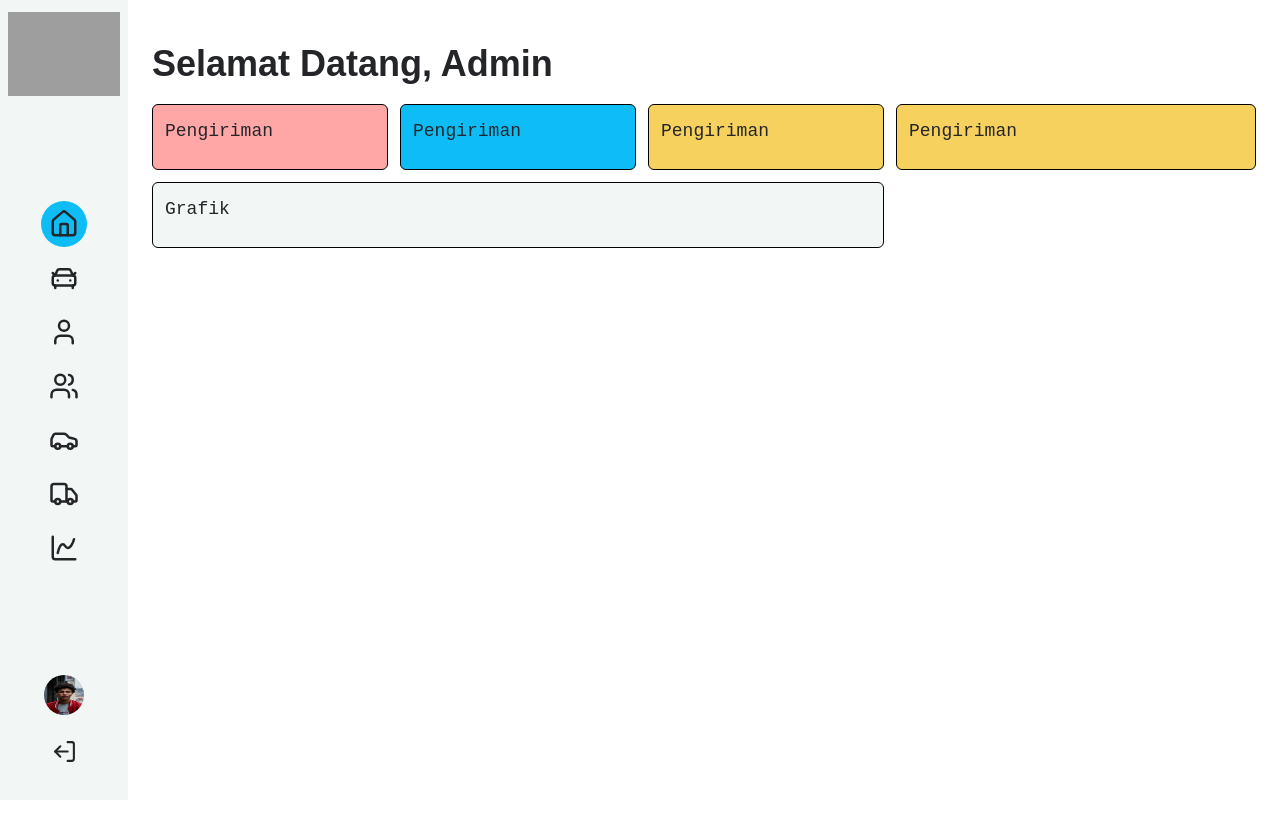
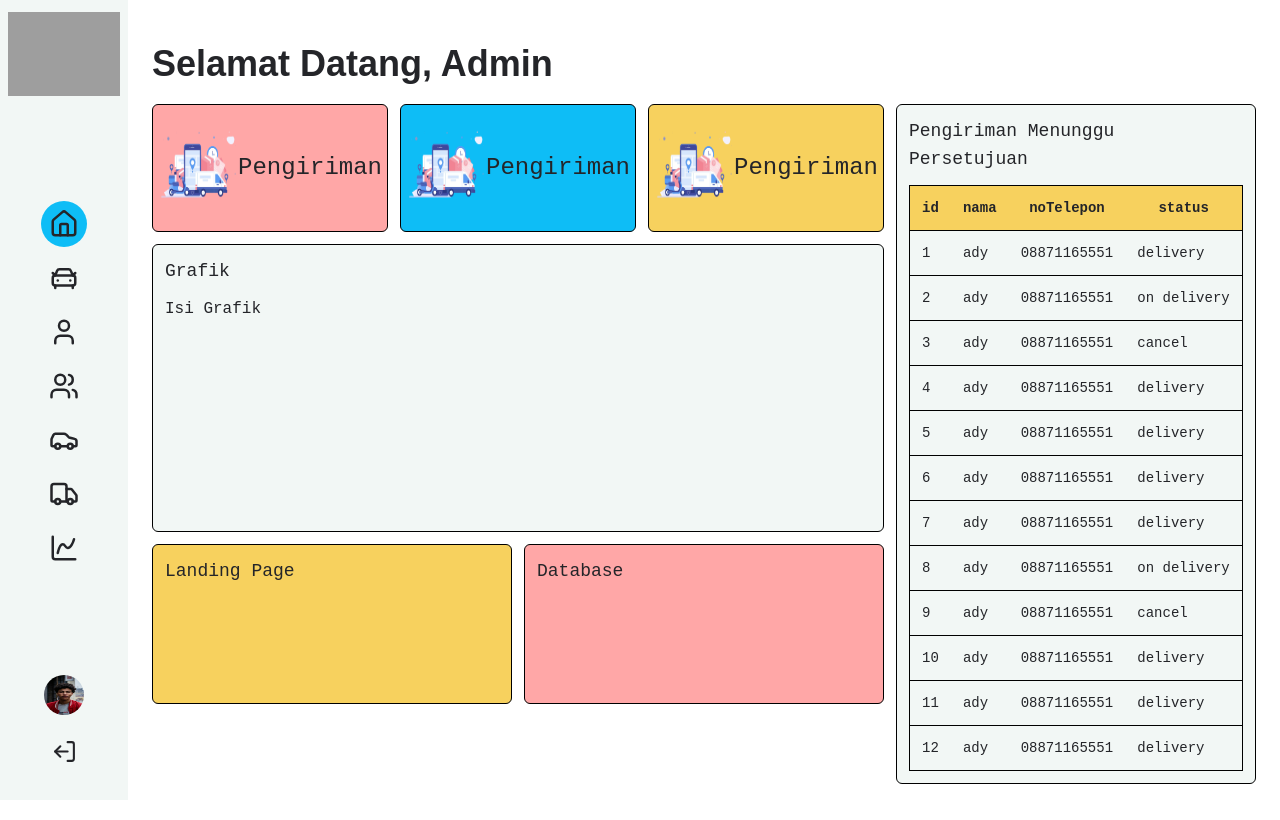
Before and after one commit to Muhless/ady-trans-jaya-react, a React (Vite) app: page / in a window 1280 px wide. Built offline with nearby package versions, Linux system fonts and the light colour scheme; grey boxes are pictures that could not be loaded.

Commit message:
update dashboard layout

```diff
--- a/src/components/molecule/Table.tsx
+++ b/src/components/molecule/Table.tsx
@@ -10,17 +10,17 @@ type TableProps = {
 
 const Table: React.FC<TableProps> = ({
   data = [],
-  className = "bg-gray-500 ",
+  className = "bg-gray-500",
   onRowClick,
   showActions = false,
 }) => {
   const headers = data.length > 0 ? Object.keys(data[0]) : [];
   return (
-    <table className="w-full border-black text-sm border-collapse rounded-lg table-auto cursor-pointer bg-secondary">
+    <table className="w-full border text-sm cursor-pointer">
       <thead>
-        <tr className={`text-left ${className}`}>
+        <tr className={`text-center bg-kuning border-collapse ${className}`}>
           {headers.map((key) => (
-            <th className="p-4">{key.toUpperCase()}</th>
+            <th className="p-3">{key}</th>
           ))}
           {showActions && (
             <th className={`p-4 text-center ${className}`}>Aksi</th>
@@ -32,10 +32,10 @@ const Table: React.FC<TableProps> = ({
           <tr
             key={row.id}
             onClick={() => onRowClick?.(row)}
-            className="transition-all duration-300 ease-in-out border-b hover:bg-biru hover:text-primary"
+            className="transition-all duration-300 border border-black hover:bg-sky-500 hover:text-primary"
           >
             {Object.keys(row).map((key) => (
-              <td key={key} className="p-4">
+              <td key={key} className="p-3">
                 {row[key]}
               </td>
             ))}
--- a/src/pages/Dashboard.tsx
+++ b/src/pages/Dashboard.tsx
@@ -4,34 +4,55 @@ import Title from "../components/atom/Title.tsx";
 import Card from "../components/molecule/Card.tsx";
 
 const delivery = [
-  { id: 1, name: "ady", phone: "08871165551", status: "delivery" },
-  { id: 2, name: "ady", phone: "08871165551", status: "on delivery" },
-  { id: 3, name: "ady", phone: "08871165551", status: "cancel" },
-  { id: 4, name: "ady", phone: "08871165551", status: "delivery" },
-  { id: 5, name: "ady", phone: "08871165551", status: "delivery" },
-  { id: 6, name: "ady", phone: "08871165551", status: "delivery" },
+  { id: 1, nama: "ady", noTelepon: "08871165551", status: "delivery" },
+  { id: 2, nama: "ady", noTelepon: "08871165551", status: "on delivery" },
+  { id: 3, nama: "ady", noTelepon: "08871165551", status: "cancel" },
+  { id: 4, nama: "ady", noTelepon: "08871165551", status: "delivery" },
+  { id: 5, nama: "ady", noTelepon: "08871165551", status: "delivery" },
+  { id: 6, nama: "ady", noTelepon: "08871165551", status: "delivery" },
+  { id: 7, nama: "ady", noTelepon: "08871165551", status: "delivery" },
+  { id: 8, nama: "ady", noTelepon: "08871165551", status: "on delivery" },
+  { id: 9, nama: "ady", noTelepon: "08871165551", status: "cancel" },
+  { id: 10, nama: "ady", noTelepon: "08871165551", status: "delivery" },
+  { id: 11, nama: "ady", noTelepon: "08871165551", status: "delivery" },
+  { id: 12, nama: "ady", noTelepon: "08871165551", status: "delivery" },
 ];
 
 const HomePages = () => {
   return (
     <>
-      <Title  title={"Selamat Datang, Admin"} />
+      <Title title={"Selamat Datang, Admin"} />
       <div className="grid grid-cols-3 mb-3 gap-3">
-        <div className="flex col-span-2 gap-3">
-          <Card title="Pengiriman" className="bg-merah w-1/3"></Card>
-          <Card title="Pengiriman" className="bg-biru w-1/3"></Card>
-          <Card title="Pengiriman" className="bg-kuning w-1/3"></Card>
+        <div className="col-span-2 space-y-3">
+          <div className="gap-3 h-32 grid grid-cols-3">
+            <Card className="bg-merah flex items-center justify-center">
+              <img src="/assets/images/home.png" alt="icon image" className="size-20" />
+              <h2 className="text-2xl">Pengiriman</h2>
+            </Card>
+            <Card className="bg-biru flex items-center justify-center">
+              <img src="/assets/images/home.png" alt="icon image" className="size-20" />
+              <h2 className="text-2xl">Pengiriman</h2>
+            </Card>
+            <Card className="bg-kuning flex items-center justify-center">
+              <img src="/assets/images/home.png" alt="icon image" className="size-20" />
+              <h2 className="text-2xl">Pengiriman</h2>
+            </Card>
+          </div>
+          <Card title="Grafik" className="text-text bg-secondary h-72">
+            <p>Isi Grafik</p>
+          </Card>
+          <div className="grid grid-cols-2 gap-x-3 h-40">
+            <Card title="Landing Page" className="bg-kuning"></Card>
+            <Card title="Database" className="bg-merah"></Card>
+          </div>
         </div>
-        <div>
-          <Card title="Pengiriman" className="bg-kuning"></Card>
-        </div>
-      </div>
-      <div className="grid max-h-full grid-cols-3 gap-3">
-        <div className="flex flex-col col-span-2">
-          <Card title="Grafik" className="text-text bg-secondary"></Card>
-          {/* <Card title="Pengiriman" className="bg-secondary text-text">
+        <div className="col-span-1">
+          <Card
+            title="Pengiriman Menunggu Persetujuan"
+            className="bg-secondary text-text"
+          >
             <Table data={delivery} />
-          </Card> */}
+          </Card>
         </div>
       </div>
     </>
```
